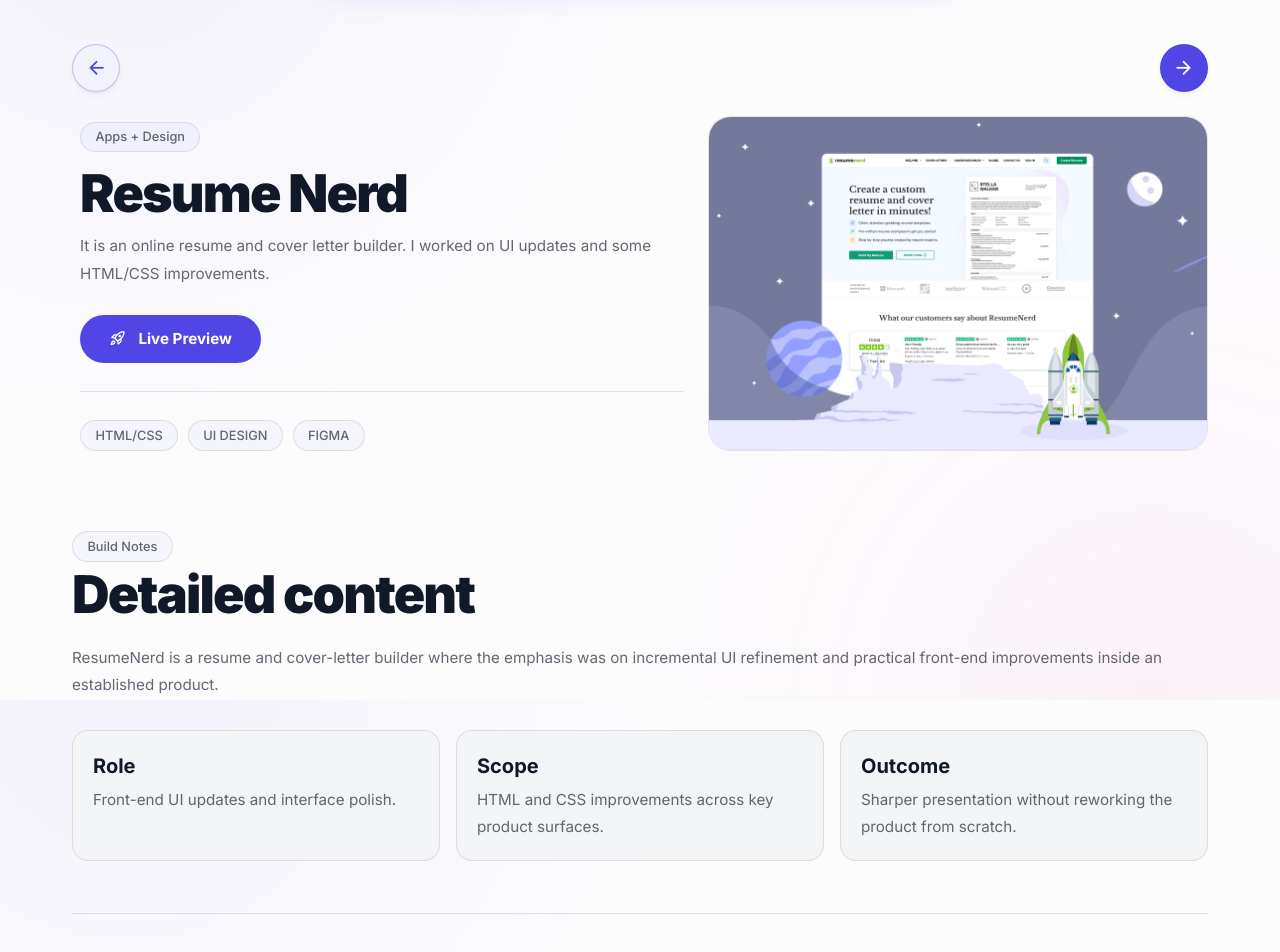
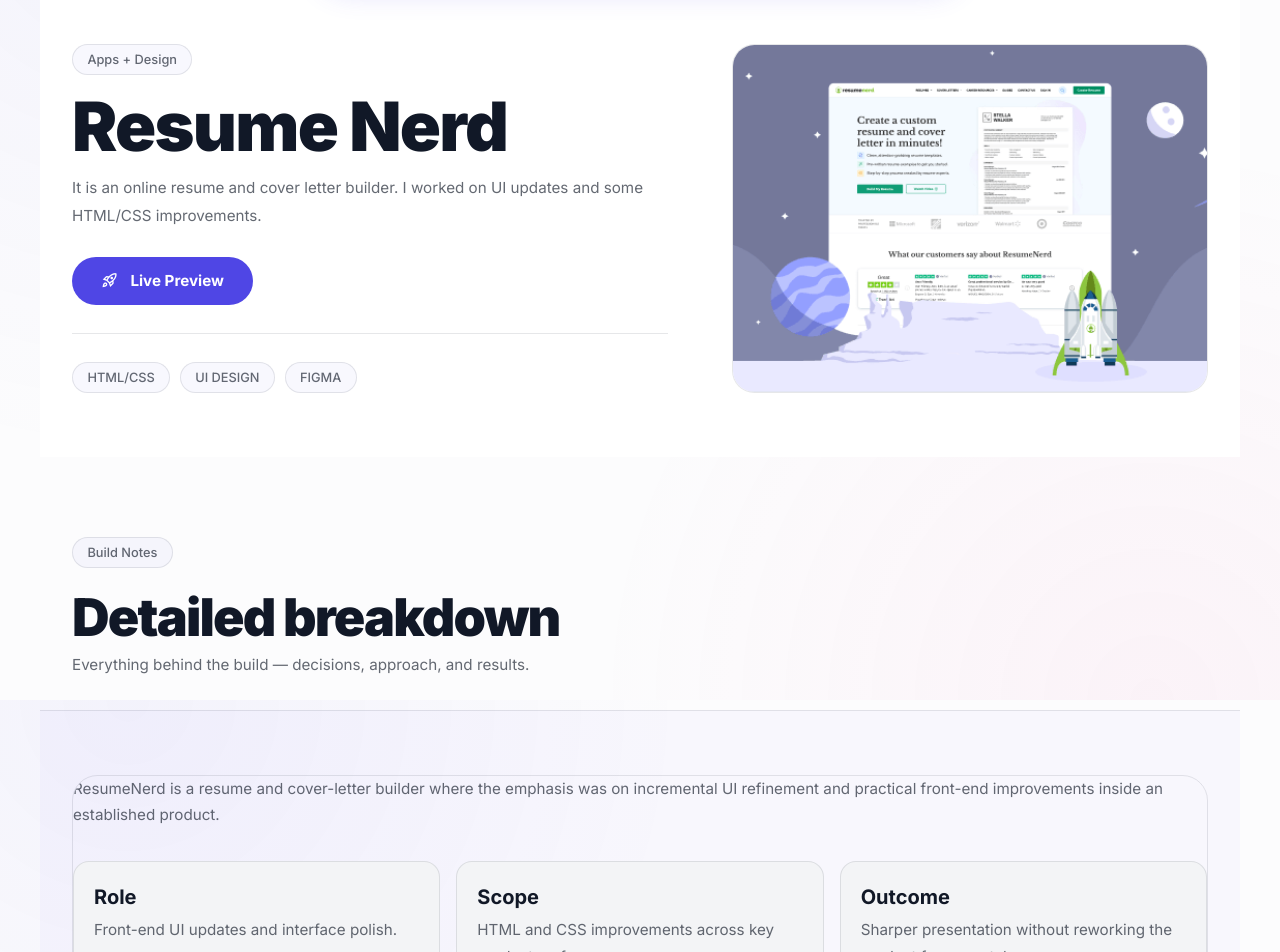
Before and after one commit to reactive-rajat/pixel_kaarigar, a React (Vite) app: page /project/resume-nerd in a window 1280 px wide. Shown: the part 100-1052 px from the top of the page. Built offline with nearby package versions, Linux system fonts and the light colour scheme.

Commit message:
refactor: remove navigation bar and update danger color usage in resume-help project

```diff
--- a/public/projects/resume-help/style.css
+++ b/public/projects/resume-help/style.css
@@ -23,14 +23,6 @@
 }
 html {
   scroll-behavior: smooth;
-}
-body {
-  font-family: "Inter", sans-serif;
-  background: var(--bg);
-  color: var(--ink);
-  font-size: 15px;
-  line-height: 1.6;
-  -webkit-font-smoothing: antialiased;
 }
 
 nav {
@@ -81,7 +73,7 @@
 }
 
 .slide {
-  min-height: 100vh;
+  /* min-height: 100vh; */
   display: flex;
   flex-direction: column;
   justify-content: center;
@@ -124,38 +116,14 @@
   border-radius: 2px;
 }
 
-h1 {
-  font-size: clamp(32px, 5vw, 56px);
-  font-weight: 700;
-  line-height: 1.1;
-  letter-spacing: -0.03em;
-  color: var(--ink);
-}
 h1 .muted {
-  color: var(--ink3);
+  color: var(--color-text-muted);
   font-weight: 300;
-}
-h2 {
-  font-size: clamp(22px, 3vw, 32px);
-  font-weight: 700;
-  line-height: 1.2;
-  letter-spacing: -0.02em;
-}
-h3 {
-  font-size: 18px;
-  font-weight: 600;
-  line-height: 1.3;
-  margin-bottom: 6px;
-}
-p {
-  color: var(--ink2);
-  line-height: 1.7;
 }
 
 .hero-slide {
   background: var(--dark);
   color: #fff;
-  min-height: 100vh;
   display: flex;
   flex-direction: column;
   justify-content: center;
--- a/src/components/common/ProjectHtmlContent/ProjectHtmlContent.css
+++ b/src/components/common/ProjectHtmlContent/ProjectHtmlContent.css
@@ -12,6 +12,9 @@
           flex-direction: column;
           gap: 1.5rem;
           color: var(--color-text);
+          border-radius: var(--card-radius-md);
+          overflow: hidden;
+          border: 1px solid var(--border-color);
         }
 
         .project-html-content section,
@@ -23,7 +26,6 @@
           padding-top: 2.75rem;
           border: 0;
           border-top: 1px solid var(--border-color);
-          background: transparent;
         }
 
         .project-html-content section:first-child,
--- a/src/components/common/ProjectHtmlContent/ProjectHtmlContent.jsx
+++ b/src/components/common/ProjectHtmlContent/ProjectHtmlContent.jsx
@@ -55,7 +55,22 @@
   }
 };
 
-const sanitizeProjectHtml = (html, assetBaseUrl, omitPrimaryHeading = false) => {
+const extractStylesheetUrls = (html, assetBaseUrl) => {
+  const parser = new DOMParser();
+  const parsedDocument = parser.parseFromString(html, "text/html");
+  const urls = [];
+
+  parsedDocument.querySelectorAll('link[rel="stylesheet"]').forEach((link) => {
+    const href = link.getAttribute("href");
+    if (!href) return;
+    const resolved = sanitizeUri(href, assetBaseUrl);
+    if (resolved) urls.push(resolved);
+  });
+
+  return urls;
+};
+
+const sanitizeProjectHtml = (html, assetBaseUrl, omitPrimaryHeading = false, injectedCss = "") => {
   const parser = new DOMParser();
   const parsedDocument = parser.parseFromString(html, "text/html");
   const { body } = parsedDocument;
@@ -134,7 +149,11 @@
     }
   });
 
-  return body.innerHTML;
+  const styleBlock = injectedCss
+    ? `<style data-project-css="true">${injectedCss}</style>`
+    : "";
+
+  return styleBlock + body.innerHTML;
 };
 
 const ProjectHtmlContent = ({ contentPath, title, omitPrimaryHeading = false }) => {
@@ -171,10 +190,22 @@
 
         const rawHtml = await response.text();
         const assetBaseUrl = new URL("./", requestUrl).toString();
+
+        const cssUrls = extractStylesheetUrls(rawHtml, assetBaseUrl);
+        const cssTexts = await Promise.all(
+          cssUrls.map((url) =>
+            fetch(url)
+              .then((r) => (r.ok ? r.text() : ""))
+              .catch(() => ""),
+          ),
+        );
+        const injectedCss = cssTexts.join("\n");
+
         const safeHtml = sanitizeProjectHtml(
           rawHtml,
           assetBaseUrl,
           omitPrimaryHeading,
+          injectedCss,
         );
 
         if (!isMounted) {
--- a/src/pages/ProjectDetail/ProjectDetail.css
+++ b/src/pages/ProjectDetail/ProjectDetail.css
@@ -14,13 +14,15 @@
 }
 
 .project-detail-shell {
+  position: relative;
   display: flex;
   flex-direction: column;
-          gap: 1.5rem;
+  gap: 2rem;
 }
 
 .project-nav-row {
   display: flex;
+  position: absolute;
   align-items: center;
   justify-content: space-between;
   gap: 1rem;
@@ -37,8 +39,7 @@
   padding: 0.2rem 0.2rem;
   overflow: hidden;
   border-radius: 999px;
-          border: 1px solid
-            color-mix(in srgb, var(--primary-color) 18%, var(--border-color));
+  border: 1px solid color-mix(in srgb, var(--primary-color) 18%, var(--border-color));
   background: color-mix(in srgb, var(--color-bg-soft) 52%, transparent);
   color: var(--color-text);
   font-weight: 600;
@@ -55,12 +56,10 @@
   content: "";
   position: absolute;
   inset: 0;
-          background: linear-gradient(
-            120deg,
+  background: linear-gradient(120deg,
       transparent 0%,
       color-mix(in srgb, var(--surface-light) 6%, transparent) 35%,
-            transparent 70%
-          );
+      transparent 70%);
   transform: translateX(-120%);
   transition: transform 0.6s cubic-bezier(0.22, 1, 0.36, 1);
   pointer-events: none;
@@ -130,11 +129,9 @@
 }
 
 .project-back-link:hover {
-          border-color: color-mix(
-            in srgb,
+  border-color: color-mix(in srgb,
       var(--primary-color) 35%,
-            var(--border-color)
-          );
+      var(--border-color));
   background: color-mix(in srgb, var(--color-bg-soft) 72%, transparent);
 }
 
@@ -150,9 +147,7 @@
 }
 
 .project-back-link:hover .project-nav-icon-wrap .material-symbols-outlined,
-        .project-back-link:focus-visible
-          .project-nav-icon-wrap
-          .material-symbols-outlined {
+.project-back-link:focus-visible .project-nav-icon-wrap .material-symbols-outlined {
   transform: translateX(-0.08rem);
   color: var(--surface-light);
 }
@@ -164,9 +159,7 @@
 }
 
 .project-next-link:hover .project-nav-icon-wrap .material-symbols-outlined,
-        .project-next-link:focus-visible
-          .project-nav-icon-wrap
-          .material-symbols-outlined {
+.project-next-link:focus-visible .project-nav-icon-wrap .material-symbols-outlined {
   transform: translateX(0.08rem);
 }
 
@@ -192,19 +185,51 @@
   width: 10.75rem;
 }
 
-        .project-hero,
-        .project-content {
+.project-hero {
   display: grid;
-          gap: 1.5rem;
+  max-width: var(--container-width);
+  margin: 0 auto;
+  grid-template-columns: minmax(0, 1.1fr) minmax(320px, 0.9fr);
+  align-items: stretch;
+  background-color: var(--color-card);
+  padding-bottom: 4rem !important;
 }
 
-        .project-hero {
-          grid-template-columns: minmax(0, 1.1fr) minmax(320px, 0.9fr);
-          align-items: stretch;
+/* ── Content divider strip ── */
+.project-content-divider {
+  display: flex;
+  flex-direction: column;
+  gap: 1.75rem;
+  padding-top: 1rem;
+  margin-bottom: 4rem;
 }
 
+.project-content-divider-label {
+  display: flex;
+  flex-direction: column;
+  gap: 0.5rem;
+  max-width: 560px;
+}
+
+.project-content-divider-heading {
+  margin: 1rem 0 0;
+}
+
+.project-content-divider-sub {
+  color: var(--text-muted);
+  line-height: 1.7;
+  font-size: 0.95rem;
+}
+
+/* ── HTML content panel ── */
 .project-content {
-          padding-top: 3.5rem;
+  position: relative;
+  margin: 0 calc(var(--space-lg) * -1);
+  padding: 3rem var(--space-lg) 4rem;
+  background: color-mix(in srgb, var(--color-bg-soft) 60%, transparent);
+  border-top: 1px solid var(--border-color);
+  border-bottom: 1px solid var(--border-color);
+  border-radius: 0;
 }
 
 .project-hero-copy {
@@ -213,7 +238,6 @@
   align-items: flex-start;
   gap: 0.75rem;
   margin-top: 0.35rem;
-          margin-left: 0.5rem;
 }
 
 .project-category {
@@ -268,26 +292,23 @@
   background: color-mix(in srgb, var(--color-bg-main) 24%, transparent);
 }
 
-        .project-section-head {
-          display: flex;
-          justify-content: space-between;
-          align-items: flex-end;
-          gap: 1rem;
-        }
 
-        .project-section-kicker {
-          display: inline-block;
-          margin-bottom: 0.45rem;
-        }
 
 @media (max-width: 1024px) {
   .project-hero {
     grid-template-columns: 1fr;
   }
 
-          .project-section-head {
-            flex-direction: column;
-            align-items: flex-start;
+  .project-content {
+    margin: 0 -1.5rem;
+    padding: 2.5rem 1.5rem 3.5rem;
+  }
+}
+
+@media (max-width: 768px) {
+  .project-content {
+    margin: 0 -1rem;
+    padding: 2rem 1rem 3rem;
   }
 }
 
@@ -330,7 +351,8 @@
   }
 
   .project-content {
-            padding-top: 1rem;
+    margin: 0 -1rem;
+    padding: 2rem 1rem 3rem;
   }
 
   .project-cover-media {
--- a/src/pages/ProjectDetail/ProjectDetail.jsx
+++ b/src/pages/ProjectDetail/ProjectDetail.jsx
@@ -64,11 +64,13 @@
     );
   }
 
-  const categoryLabel = getProjectCategories(project).filter(Boolean).join(" + ");
+  const categoryLabel = getProjectCategories(project)
+    .filter(Boolean)
+    .join(" + ");
   const contentHeading = getContentHeading(project.projectType);
 
   return (
-    <main className="project-detail-page container">
+    <main className="project-detail-page">
       <div className="project-detail-shell">
         <div className="project-nav-row">
           <Link to="/work" className="project-back-link project-nav-pill">
@@ -103,9 +105,9 @@
         </div>
 
         <header className="project-hero">
-          <div className="project-hero-copy">
+          <div className="container project-hero-copy">
             <span className="label-tag project-category">{categoryLabel}</span>
-            <h2 className="project-title">{project.title}</h2>
+            <h1 className="project-title">{project.title}</h1>
             <p className="project-description">{project.description}</p>
 
             <div className="project-actions">
@@ -116,7 +118,9 @@
                   target="_blank"
                   rel="noopener noreferrer"
                 >
-                  <span className="material-symbols-outlined">rocket_launch</span>
+                  <span className="material-symbols-outlined">
+                    rocket_launch
+                  </span>
                   <span>Live Preview</span>
                 </a>
               )}
@@ -147,7 +151,7 @@
             )}
           </div>
 
-          <div className="project-hero-media">
+          <div className="project-hero-media container">
             {project.projectType === "motion" ? (
               <video
                 src={project.image}
@@ -166,18 +170,23 @@
           </div>
         </header>
 
-        <section className="project-content">
-          <div className="project-section-head">
-            <div>
-              <span className="label-tag project-section-kicker">{contentHeading}</span>
-              <h2>
-                {project.projectType === "case-study"
-                  ? "Detailed walkthrough"
-                  : "Detailed content"}
-              </h2>
-            </div>
+        <div className="project-content-divider container" style={{paddingTop: '3rem'}}>
+          <div className="project-content-divider-label">
+            <span className="label-tag">{contentHeading}</span>
+            <h2 className="project-content-divider-heading">
+              {project.projectType === "case-study"
+                ? "Full walkthrough"
+                : "Detailed breakdown"}
+            </h2>
+            <p className="project-content-divider-sub">
+              {project.projectType === "case-study"
+                ? "A deep-dive into the problem, process, and outcome."
+                : "Everything behind the build — decisions, approach, and results."}
+            </p>
           </div>
+        </div>
 
+        <section className="project-content container" style={{paddingTop: '4rem'}}>
           <ProjectHtmlContent
             contentPath={project.contentPath}
             title={project.title}
```
Also changed, not shown: public/projects/resume-help/index.html (+15 -24 lines). Lines whose indentation alone changed are shown as unchanged.
